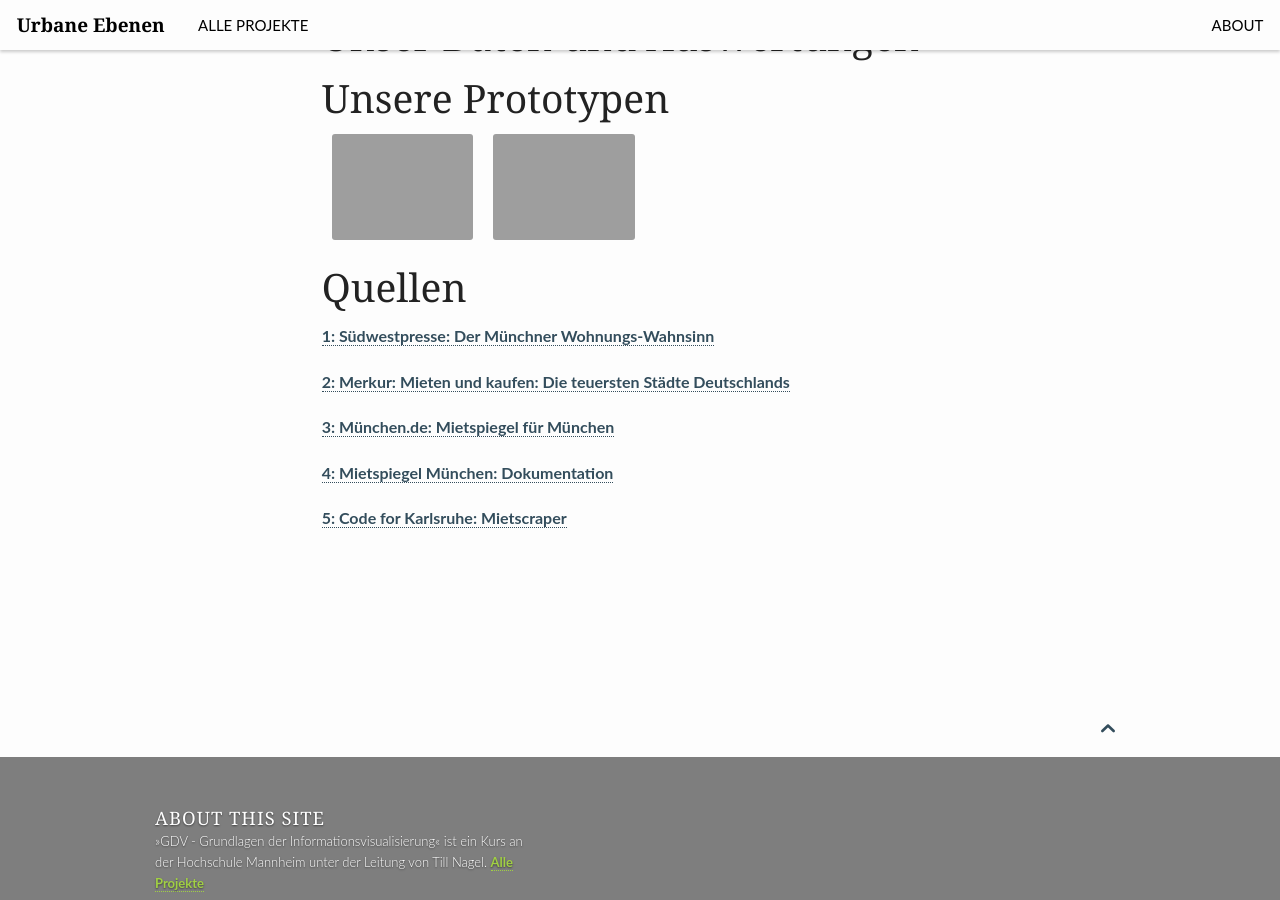
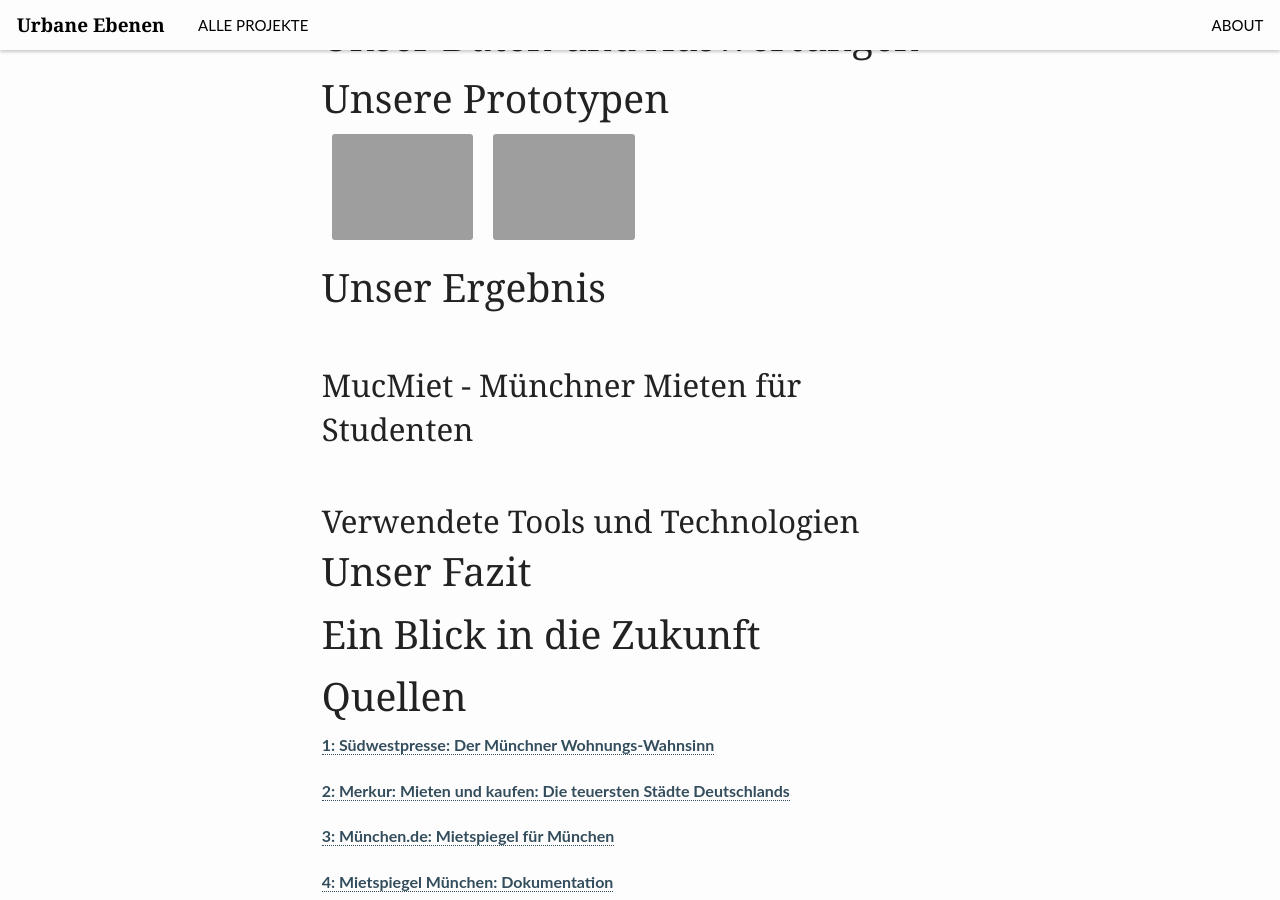
Before and after one commit to tillnagel/gdv-website, a Jekyll site: the page built from _posts/projects/2017-01-29-mucmiet.md, in a window 1280 px wide and 900 px high, scrolled down 1420 px. Built offline with Jekyll 4.4.1, drawn with Linux system fonts in a browser that asks for light colours.

Commit message:
Created outline

```diff
--- a/_posts/projects/2017-01-29-mucmiet.md
+++ b/_posts/projects/2017-01-29-mucmiet.md
@@ -1,7 +1,7 @@
 ---
 layout: page
 title:  "MucMiet"
-subheadline: Münchener Mieten für Studenten
+subheadline: Münchner Mieten für Studenten
 teaser: "München ist bekanntlich die teuerste Stadt Deutschlands was das Wohnen angeht. Gleichzeitig ist München eine Großstadt mit vielen Universitäten und Hochschulen. Wie kann man es sich also als Student leisten in einer solch teuren Stadt zu wohnen?"
 header: no
 show_meta: false
@@ -34,6 +34,16 @@ So haben wir uns den großen Immobilienportalen im Internet zugewandt. Allerding
 
 {% include gallery %}
 
+# Unser Ergebnis
+
+## MucMiet - Münchner Mieten für Studenten
+
+## Verwendete Tools und Technologien
+
+# Unser Fazit
+
+# Ein Blick in die Zukunft
+
 # Quellen
 
 [1: Südwestpresse: Der Münchner Wohnungs-Wahnsinn](http://www.swp.de/ulm/nachrichten/politik/der-muenchner-wohnungs-wahnsinn-14301249.html)
```
